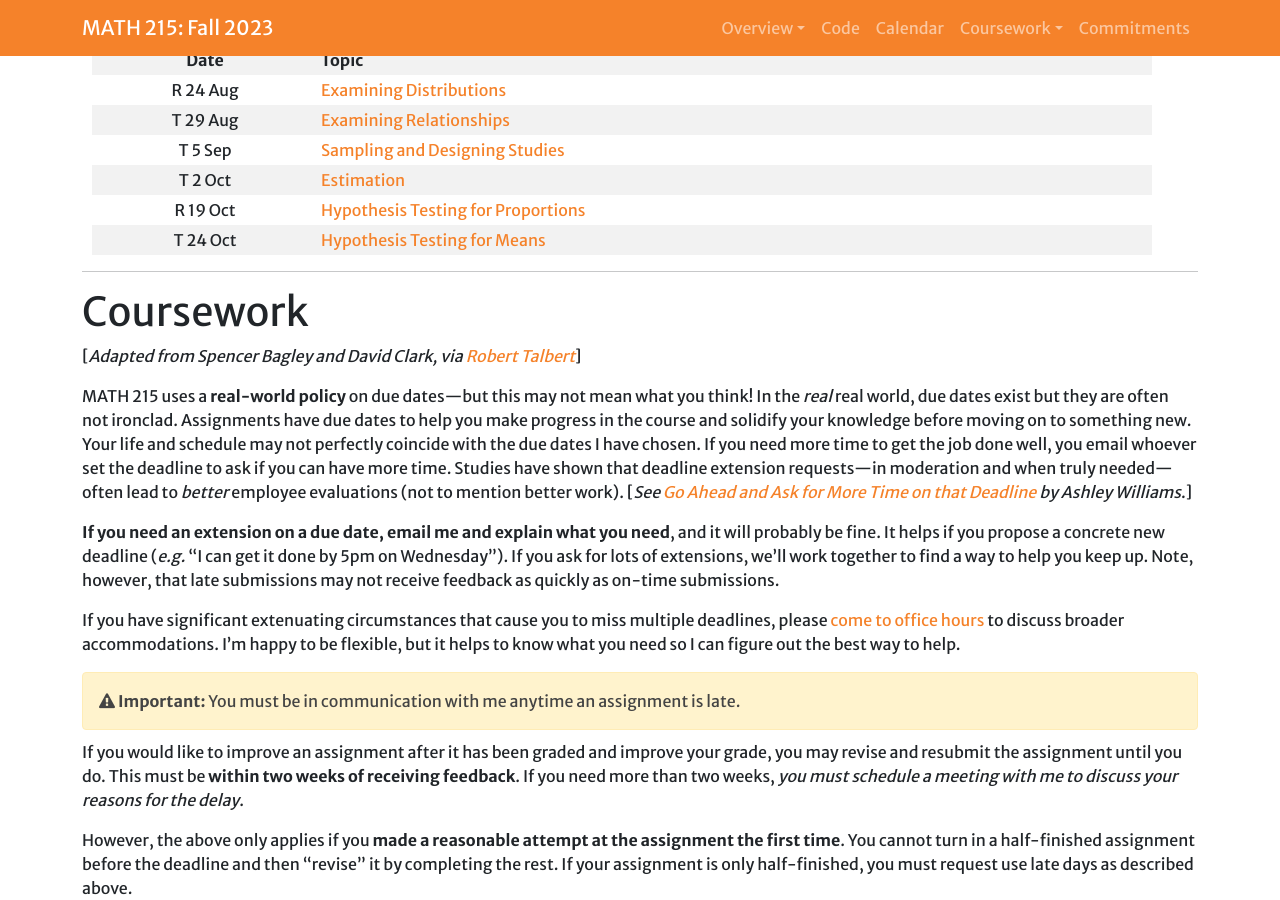
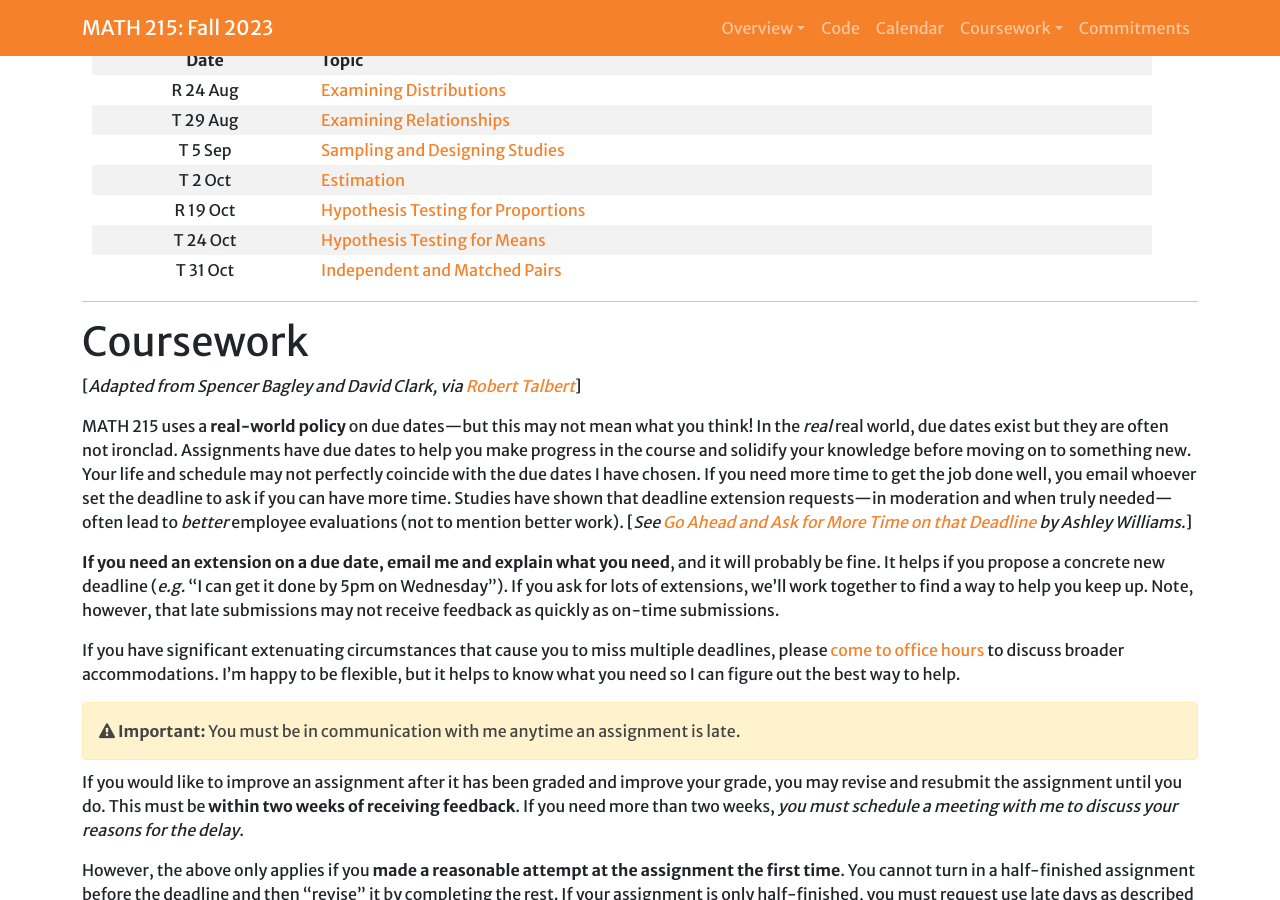
Before and after one commit to Hendrix-CS/math215, a Jekyll site: the page built from index.md, in a window 1280 px wide and 900 px high, scrolled down 1854 px. Built offline with Jekyll 4.4.1, drawn with Linux system fonts in a browser that asks for light colours; a script that is not in the unit is left out.

Commit message:
new code examples, ind and matched pairs

```diff
--- a/index.md
+++ b/index.md
@@ -60,6 +60,7 @@ When you encounter a section of the text that uses R, **follow the instructions
 | T 2 Oct | [Estimation](https://www.kaggle.com/markgoadrich/math-215-estimation) |
 | R 19 Oct | [Hypothesis Testing for Proportions](https://www.kaggle.com/code/markgoadrich/math-215-hypothesis-testing-proportion) |
 | T 24 Oct | [Hypothesis Testing for Means](https://www.kaggle.com/markgoadrich/math-215-hypothesis-testing-mean) |
+| T 31 Oct | [Independent and Matched Pairs](https://www.kaggle.com/markgoadrich/math-215-inference-for-relationships) |
 
 <hr>
 
```
